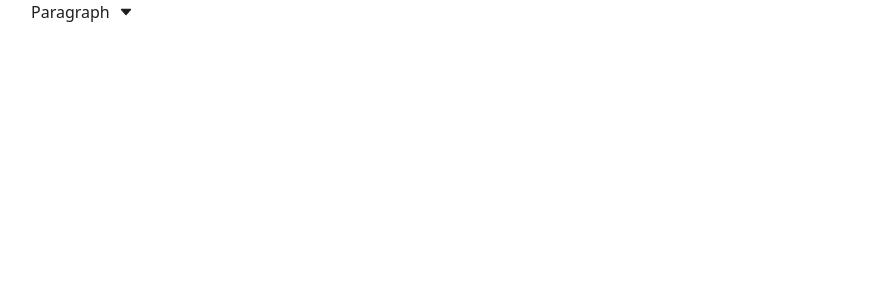
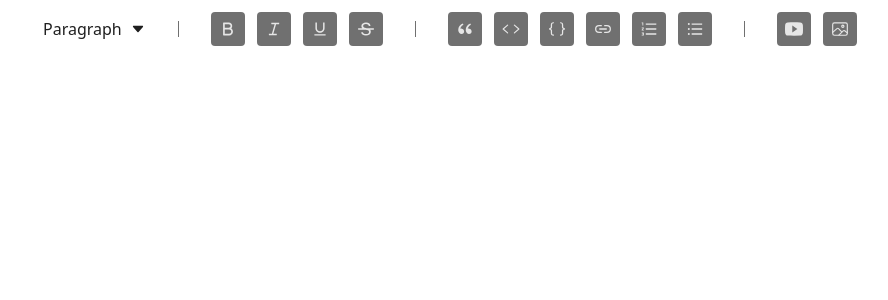
Before and after one commit to linub7/Next_Type_Fullstack_front, a Next.js app: page /admin/posts/create in a window 1280 px wide. Shown: the top 300 px of the page, without its empty margins (161-1049 px from the left). Built offline with nearby package versions, Linux system fonts and the light colour scheme.

Commit message:
rendering rich text editor buttons

```diff
--- a/components/admin/editor/Editor.tsx
+++ b/components/admin/editor/Editor.tsx
@@ -8,7 +8,7 @@ interface Props {}
 const Editor: FC<Props> = ({}) => {
   const editor = useEditor({ extensions: [StarterKit] });
   return (
-    <div>
+    <div className="p-3 dark:bg-primary-dark bg-primary transition">
       <Toolbar editor={editor} />
       <EditorContent editor={editor} />
     </div>
--- /dev/null
+++ b/components/admin/editor/toolbar/Separator.tsx
@@ -0,0 +1,9 @@
+import { FC } from 'react';
+
+const Separator: FC = () => {
+  return (
+    <div className="h-4 w-[1px] bg-secondary-dark dark:bg-secondary-light mx-8" />
+  );
+};
+
+export default Separator;
--- a/components/admin/editor/toolbar/Toolbar.tsx
+++ b/components/admin/editor/toolbar/Toolbar.tsx
@@ -1,8 +1,27 @@
 import { FC } from 'react';
 import { Editor } from '@tiptap/react';
+import {
+  AiOutlineBold,
+  AiOutlineStrikethrough,
+  AiOutlineOrderedList,
+  AiOutlineUnorderedList,
+  AiOutlineItalic,
+  AiOutlineUnderline,
+} from 'react-icons/ai';
+import { BsBraces } from 'react-icons/bs';
+import { RiDoubleQuotesL } from 'react-icons/ri';
+import {
+  IoCodeOutline,
+  IoImageOutline,
+  IoLinkOutline,
+  IoLogoYoutube,
+} from 'react-icons/io5';
+
 import DropdownOptions from './dropdown/DropdownOptions';
 import DropdownHead from './dropdown/DropdownHead';
 import { getFocusedEditor } from '../../../../utils/editorUtils';
+import Button from './dropdown/Button';
+import Separator from './Separator';
 
 interface Props {
   editor: Editor | null;
@@ -37,11 +56,57 @@ const Toolbar: FC<Props> = ({ editor }) => {
     return 'Paragraph';
   };
   return (
-    <div>
+    <div className="flex items-center">
       <DropdownOptions
         options={paragraphOptions}
         head={<DropdownHead title="Paragraph" getLabel={getLabel()} />}
       />
+      <Separator />
+      <div className="flex items-center space-x-3">
+        <Button>
+          <AiOutlineBold />
+        </Button>
+        <Button>
+          <AiOutlineItalic />
+        </Button>
+        <Button>
+          <AiOutlineUnderline />
+        </Button>
+        <Button>
+          <AiOutlineStrikethrough />
+        </Button>
+      </div>
+      <Separator />
+      <div className="flex items-center space-x-3">
+        <Button>
+          <RiDoubleQuotesL />
+        </Button>
+        <Button>
+          <IoCodeOutline />
+        </Button>
+        <Button>
+          <BsBraces />
+        </Button>
+        <Button>
+          <IoLinkOutline />
+        </Button>
+        <Button>
+          <AiOutlineOrderedList />
+        </Button>
+        <Button>
+          <AiOutlineUnorderedList />
+        </Button>
+      </div>
+      <Separator />
+
+      <div className="flex items-center space-x-3">
+        <Button>
+          <IoLogoYoutube />
+        </Button>
+        <Button>
+          <IoImageOutline />
+        </Button>
+      </div>
     </div>
   );
 };
--- /dev/null
+++ b/components/admin/editor/toolbar/dropdown/Button.tsx
@@ -0,0 +1,41 @@
+import { FC, MouseEventHandler, ReactNode, useCallback } from 'react';
+import classnames from 'classnames';
+
+interface Props {
+  children: ReactNode;
+  active?: boolean;
+  disabled?: boolean;
+  onMouseDown?: MouseEventHandler<HTMLButtonElement>;
+  onClick?: MouseEventHandler<HTMLButtonElement>;
+}
+
+const Button: FC<Props> = ({
+  children,
+  active,
+  disabled,
+  onMouseDown,
+  onClick,
+}) => {
+  const getActiveStyle = useCallback((): string => {
+    if (active) {
+      return 'dark:bg-primary dark:text-primary-dark bg-primary-dark text-primary';
+    } else {
+      return 'text-secondary-light bg-secondary-dark';
+    }
+  }, [active]);
+  const commonStyle =
+    'p-2 rounded text-lg hover:scale-110 hover:shadow-md transition';
+  return (
+    <button
+      type="button"
+      onMouseDown={onMouseDown}
+      onClick={onClick}
+      className={classnames(commonStyle, getActiveStyle())}
+      disabled={disabled}
+    >
+      {children}
+    </button>
+  );
+};
+
+export default Button;
--- a/package.json
+++ b/package.json
@@ -12,6 +12,7 @@
     "@react-hook/window-size": "^3.1.1",
     "@tiptap/react": "^2.0.0-beta.199",
     "@tiptap/starter-kit": "^2.0.0-beta.199",
+    "classnames": "^2.3.2",
     "next": "12.3.1",
     "react": "18.2.0",
     "react-dom": "18.2.0",
```
Also changed, not shown: 1 other file (tests, documents, lock files or other folders).
